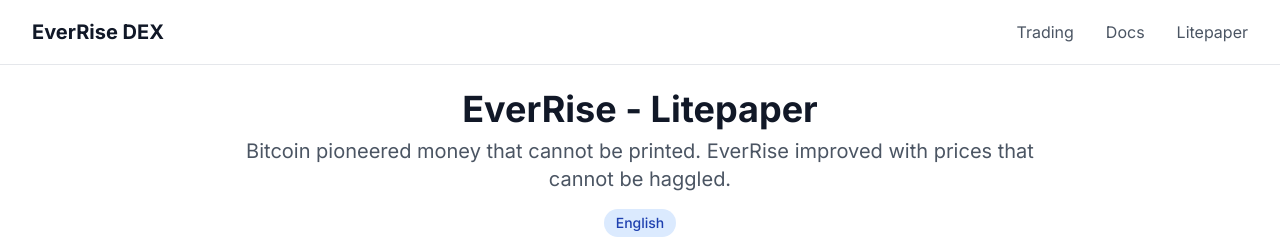
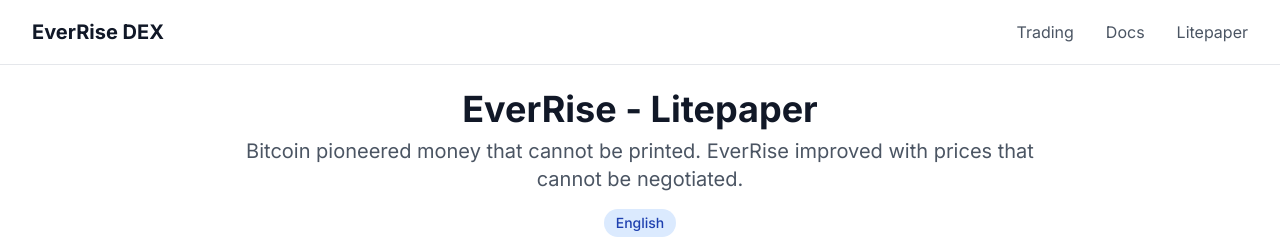
Before and after one commit to ppoirier-ai/EverRiseDEX, a Next.js app in the folder frontend/: page /litepaper/en in a window 1280 px wide. Shown: the top 243 px of the page. Built offline with nearby package versions, Linux system fonts and the light colour scheme; what @solana/web3.js would draw is missing.

Commit message:
cleanup footer

```diff
--- a/frontend/src/app/docs/page.tsx
+++ b/frontend/src/app/docs/page.tsx
@@ -1178,8 +1178,8 @@
              <a href="/litepaper/en" className="text-blue-600 dark:text-blue-400 hover:text-blue-800 dark:hover:text-blue-300 transition-colors">
                Litepaper
              </a>
-            <a href="https://github.com/everrise-dex" target="_blank" rel="noopener noreferrer" className="text-blue-600 dark:text-blue-400 hover:text-blue-800 dark:hover:text-blue-300 transition-colors">
-              GitHub
+             <a href="https://t.me/+bUWN0_nj2Do4MDRl" target="_blank" rel="noopener noreferrer" className="text-blue-600 dark:text-blue-400 hover:text-blue-800 dark:hover:text-blue-300 transition-colors">
+               Telegram
              </a>
            </div>
           <p className="mt-4 text-xs text-gray-400 dark:text-gray-500">
--- a/frontend/src/app/litepaper/en/page.tsx
+++ b/frontend/src/app/litepaper/en/page.tsx
@@ -2,12 +2,12 @@
 
 const litepaperContent = {
   title: 'EverRise - Litepaper',
-  subtitle: 'Bitcoin pioneered money that cannot be printed. EverRise improved with prices that cannot be haggled.',
+  subtitle: 'Bitcoin pioneered money that cannot be printed. EverRise improved with prices that cannot be negotiated.',
   sections: [
     {
       id: 'introduction',
       title: 'Introduction',
-      content: `Ever fell prey to pump and dump schemes? Buying an asset at the top, only to suffer a massive crash not long after? You'll want to pay attention to EverRise, the innovative asset that is programmatically designed to never decrease in price. While Bitcoin pioneered money that cannot be printed, EverRise improved with prices that cannot be haggled.
+      content: `Ever fell prey to pump and dump schemes? Buying an asset at the top, only to suffer a massive crash not long after? You'll want to pay attention to EverRise, the innovative asset that is programmatically designed to never decrease in price. While Bitcoin pioneered money that cannot be printed, EverRise improved with prices that cannot be negotiated.
 
 In an era where financial markets are increasingly plagued by short-term volatility, the world demands a new breed of store of value—one that shields investors from the erratic swings of traditional assets while delivering consistent, long-term growth. Traditional stores like gold or government bonds offer stability but often lag in appreciation, while cryptocurrencies like Bitcoin promise revolutionary upside yet expose holders to dramatic drawdowns driven by speculation and macroeconomic pressures.
 
--- a/frontend/src/app/page.tsx
+++ b/frontend/src/app/page.tsx
@@ -103,7 +103,7 @@
         {/* Header */}
         <div className="text-center mb-8">
           <p className="text-xl text-gray-600 dark:text-gray-300 max-w-3xl mx-auto">
-            Bitcoin pioneered money that cannot be printed. EverRise improved with prices that cannot be haggled.
+            Bitcoin pioneered money that cannot be printed. EverRise improved with prices that cannot be negotiated.
           </p>
         </div>
 
@@ -222,8 +222,8 @@
              <a href="/litepaper/en" className="text-blue-600 dark:text-blue-400 hover:text-blue-800 dark:hover:text-blue-300 transition-colors">
                Litepaper
              </a>
-            <a href="https://github.com/everrise-dex" target="_blank" rel="noopener noreferrer" className="text-blue-600 dark:text-blue-400 hover:text-blue-800 dark:hover:text-blue-300 transition-colors">
-              GitHub
+             <a href="https://t.me/+bUWN0_nj2Do4MDRl" target="_blank" rel="noopener noreferrer" className="text-blue-600 dark:text-blue-400 hover:text-blue-800 dark:hover:text-blue-300 transition-colors">
+               Telegram
              </a>
            </div>
           <p className="mt-4 text-xs text-gray-400 dark:text-gray-500">
--- a/frontend/src/components/LitepaperLayout.tsx
+++ b/frontend/src/components/LitepaperLayout.tsx
@@ -22,7 +22,7 @@
         <div className="max-w-4xl mx-auto px-4 sm:px-6 lg:px-8 py-6">
           <div className="text-center">
             <h1 className="text-4xl font-bold text-gray-900 dark:text-gray-100 mb-2">{title}</h1>
-            <p className="text-xl text-gray-600 dark:text-gray-300">Bitcoin pioneered money that cannot be printed. EverRise improved with prices that cannot be haggled.</p>
+            <p className="text-xl text-gray-600 dark:text-gray-300">Bitcoin pioneered money that cannot be printed. EverRise improved with prices that cannot be negotiated.</p>
             <div className="mt-4">
               <span className="inline-flex items-center px-3 py-1 rounded-full text-sm font-medium bg-blue-100 dark:bg-blue-900 text-blue-800 dark:text-blue-200">
                 {languageCode}
@@ -95,8 +95,8 @@
              <a href="/litepaper/en" className="text-blue-600 dark:text-blue-400 hover:text-blue-800 dark:hover:text-blue-300 transition-colors">
                Litepaper
              </a>
-            <a href="https://github.com/everrise-dex" target="_blank" rel="noopener noreferrer" className="text-blue-600 dark:text-blue-400 hover:text-blue-800 dark:hover:text-blue-300 transition-colors">
-              GitHub
+             <a href="https://t.me/+bUWN0_nj2Do4MDRl" target="_blank" rel="noopener noreferrer" className="text-blue-600 dark:text-blue-400 hover:text-blue-800 dark:hover:text-blue-300 transition-colors">
+               Telegram
              </a>
            </div>
           <p className="mt-4 text-xs text-gray-400 dark:text-gray-500">
```
Lines whose indentation alone changed are shown as unchanged.
